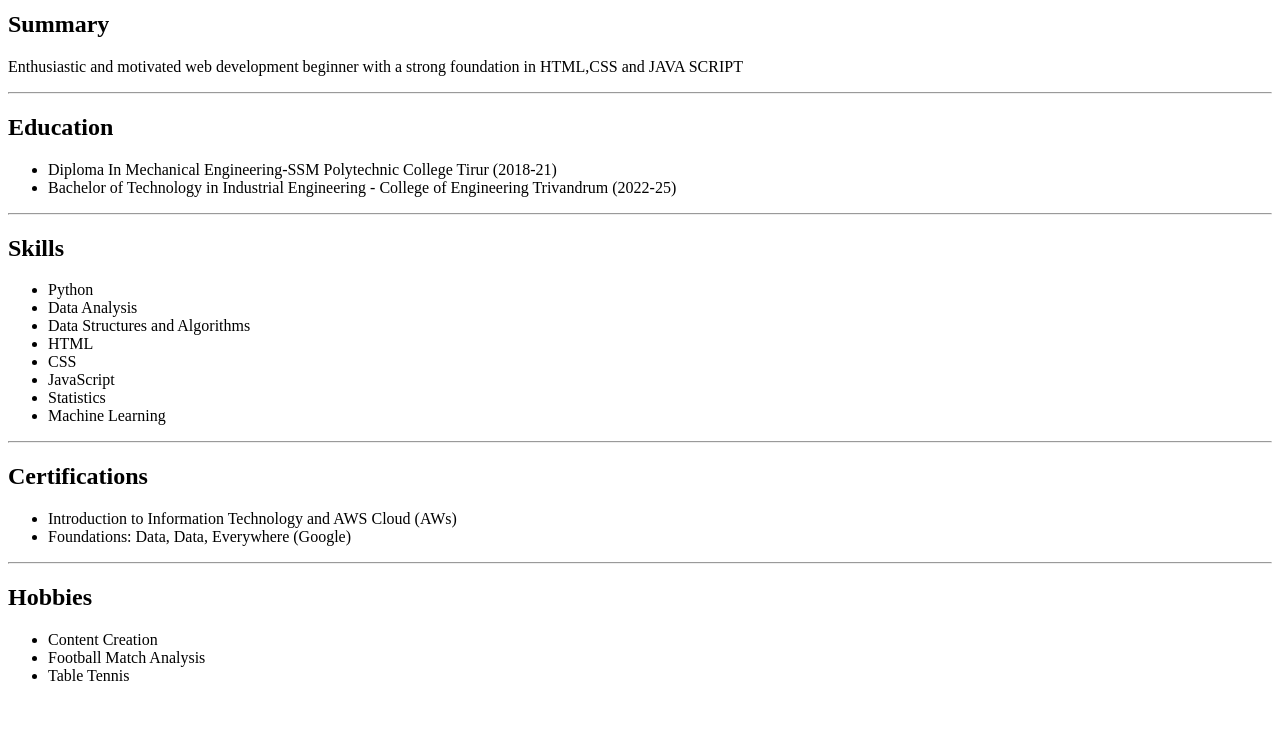
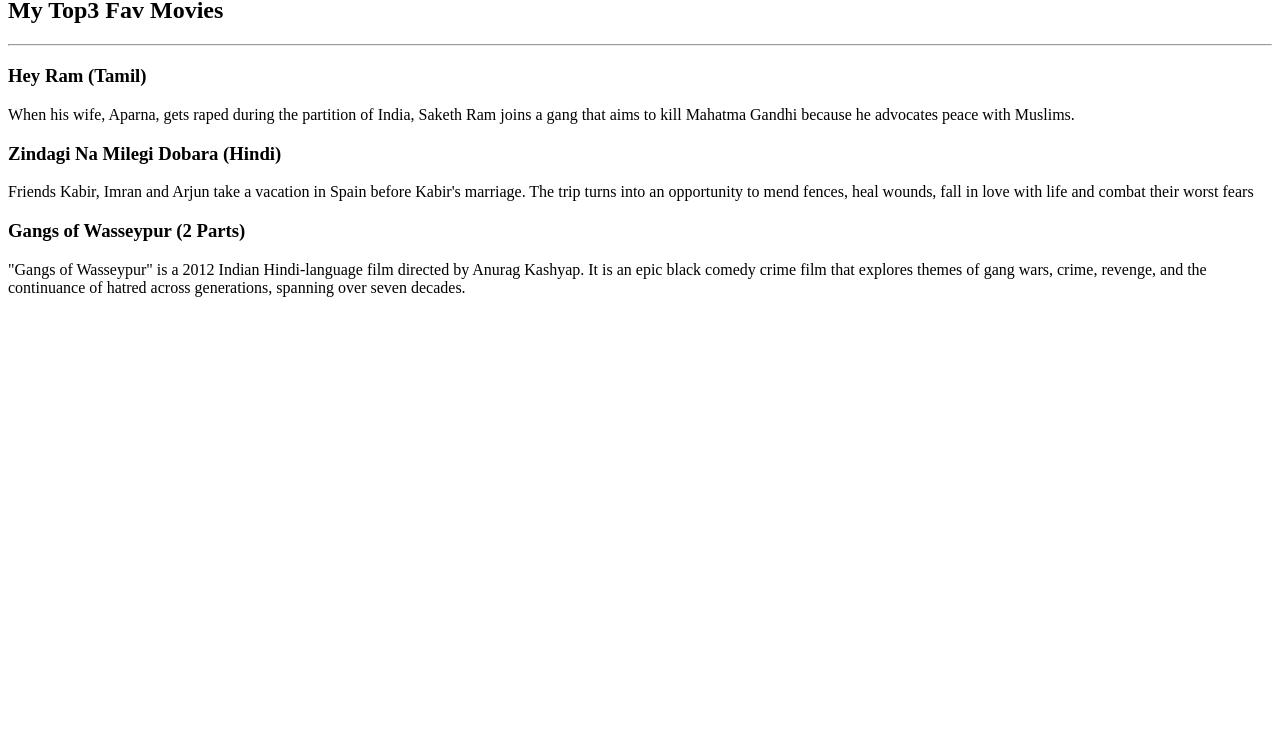
Before and after one commit to ajmalroshan5/web-dev-journey, a plain HTML site: page index.html in a window 1280 px wide. Shown: the part 69-800 px from the top of the page. Drawn offline with Linux system fonts and the light colour scheme.

Commit message:
Add files via upload

```diff
--- a/index.html
+++ b/index.html
@@ -1,45 +1,10 @@
-<!DOCTYPE html>
-<html lang="en">
-<head>
-    <meta charset="UTF-8">
-    <meta name="viewport" content="width=device-width, initial-scale=1.0">
-    <title>Ajmal's Resume</title>
-</head>
-<body>
-    <h1>Ajmal Roshan AV</h1>
-
-    <h2>Summary</h2>
-    <p>Enthusiastic and motivated web development beginner with a strong foundation in HTML,CSS and JAVA SCRIPT</p>
-    <hr/>
-    <h2>Education</h2>
-    <ul>
-        <li>Diploma In Mechanical Engineering-SSM Polytechnic College Tirur (2018-21)</li>
-        <li>Bachelor of Technology in Industrial Engineering - College of Engineering Trivandrum (2022-25) </li>
-    </ul>
-    <hr />
-    <h2>Skills</h2>
-    <ul>
-        <li>Python</li>
-        <li>Data Analysis</li>
-        <li>Data Structures and Algorithms</li>
-        <li>HTML</li>
-        <li>CSS</li>
-        <li>JavaScript</li>
-        <li>Statistics</li>
-        <li>Machine Learning</li>
-    </ul>
-    <hr />
-    <h2> Certifications</h2>
-    <ul>
-        <li>Introduction to Information Technology and AWS Cloud (AWs)</li>
-        <li>Foundations: Data, Data, Everywhere (Google)</li>
-    </ul>
-    <hr />
-    <h2>Hobbies</h2>
-    <ul>
-        <li>Content Creation</li>
-        <li>Football Match Analysis</li>
-        <li>Table Tennis</li>
-    </ul>
-</body>
-</html>
+<!-- Write your code below -->
+ <h1>FAVOURITE INDIAN MOVIES OF AJMAL</h1>
+ <h2>My Top3 Fav Movies</h2>
+ <hr />
+<h3>Hey Ram (Tamil)</h3>
+<p>When his wife, Aparna, gets raped during the partition of India, Saketh Ram joins a gang that aims to kill Mahatma Gandhi because he advocates peace with Muslims.</p>
+<h3>Zindagi Na Milegi Dobara (Hindi)</h3>
+<p>Friends Kabir, Imran and Arjun take a vacation in Spain before Kabir's marriage. The trip turns into an opportunity to mend fences, heal wounds, fall in love with life and combat their worst fears</p>
+<h3>Gangs of Wasseypur (2 Parts)</h3>
+<p>"Gangs of Wasseypur" is a 2012 Indian Hindi-language film directed by Anurag Kashyap. It is an epic black comedy crime film that explores themes of gang wars, crime, revenge, and the continuance of hatred across generations, spanning over seven decades.</p>
```
